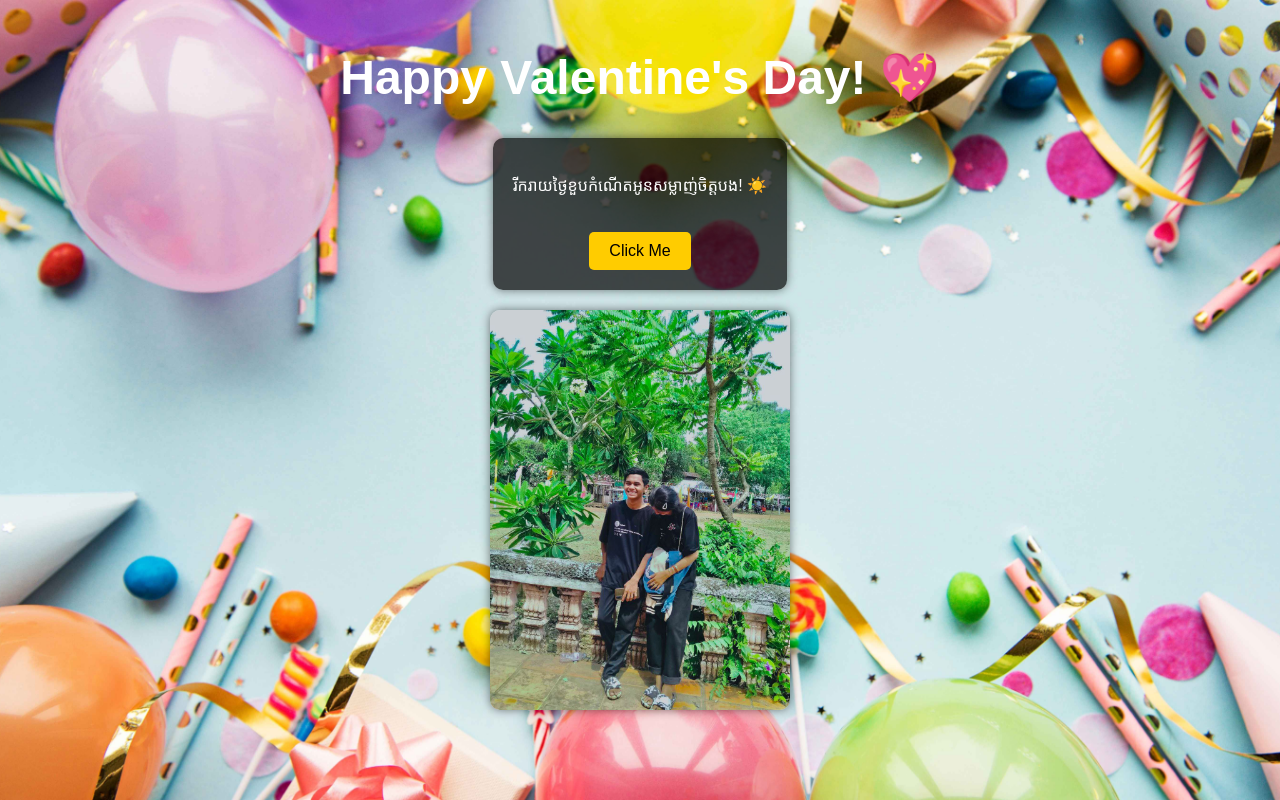
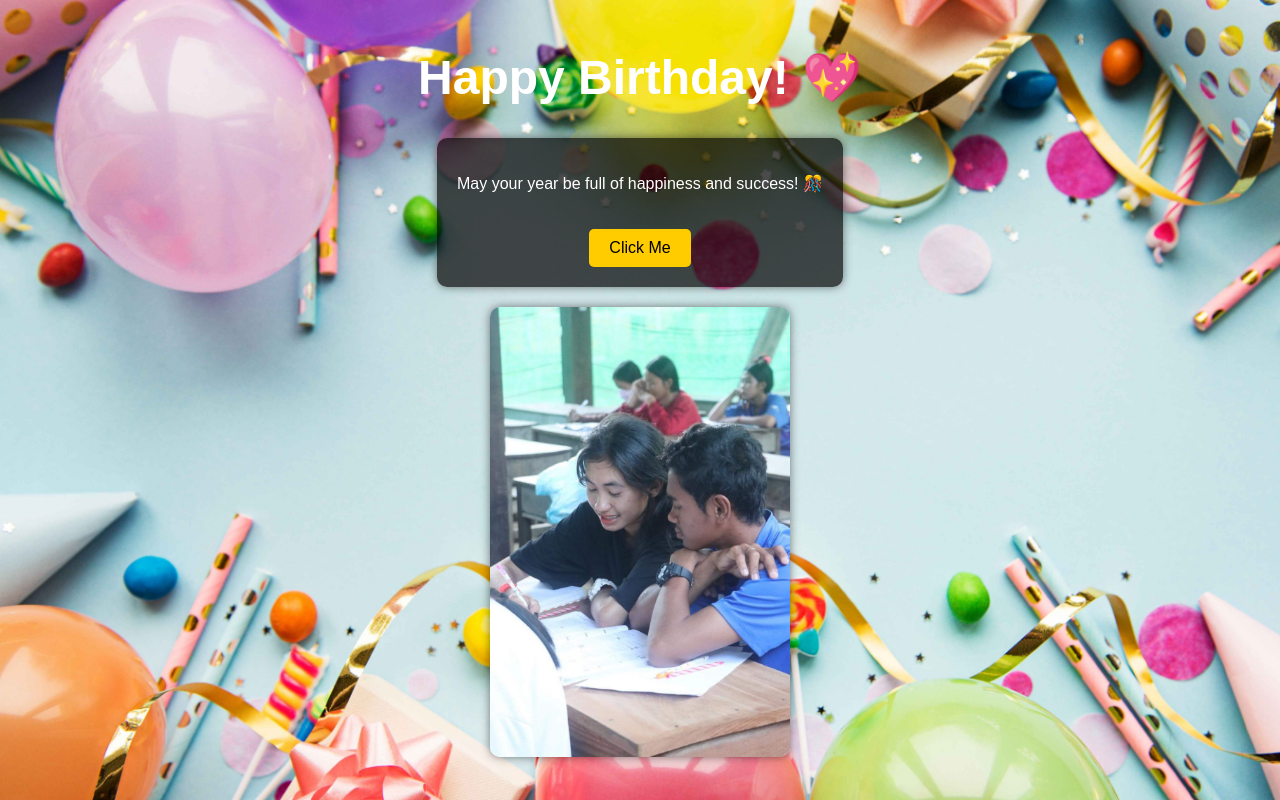
Before and after one commit to SeRey1203/Birthday-to-you-baby-2025, a plain HTML site: page index.html in a window 1280 px wide. Both pictures are taken after a click on the button "Click Me". Drawn offline with Linux system fonts and the light colour scheme.

Commit message:
Update index.html

```diff
--- a/index.html
+++ b/index.html
@@ -51,7 +51,7 @@
 </head>
 <body>
     <div class="container">
-	<h1>Happy Valentine's Day! 💖</h1>
+        <h1>Happy Birthday! 💖</h1>
         <div class="message-box">
             <p id="love-message">រីករាយថ្ងៃខួបកំណើតអូនសម្លាញ់ចិត្តបង! ☀️</p>
             <button onclick="nextMessage()">Click Me</button>
@@ -62,7 +62,6 @@
     </div>
 
     <script>
-        function generateMessage() {
         const messages = [
             { text: "Wishing you a day filled with love and joy! 🎈", image: "photo1.jpg" },
             { text: "May your year be full of happiness and success! 🎊", image: "photo2.jpg" },
@@ -77,7 +76,7 @@
         function nextMessage() {
             index = (index + 1) % messages.length;
             document.getElementById("love-message").innerText = messages[index].text;
-            document.getElementById("love-image").src = messages[index].image;
+            document.getElementById("birthday-image").src = messages[index].image;
         }
     </script>
 </body>
```
Lines whose indentation alone changed are shown as unchanged.
